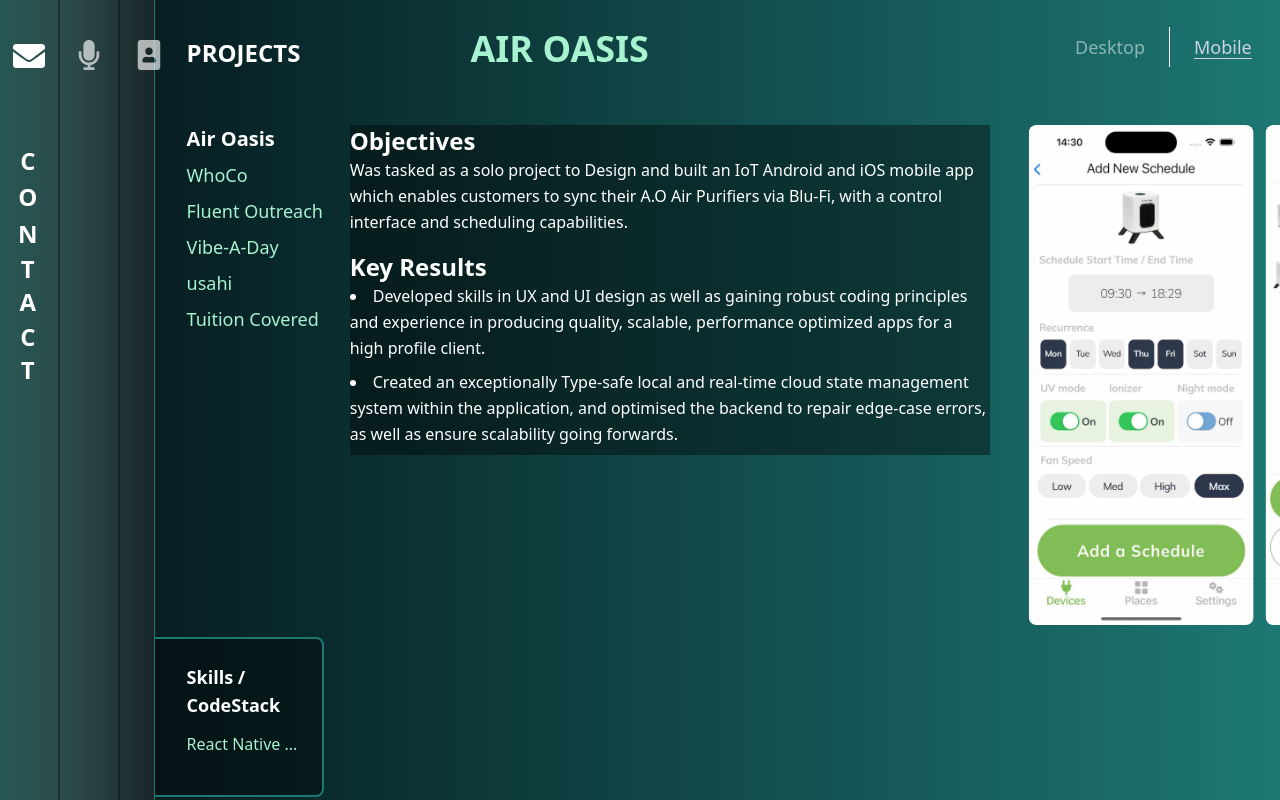
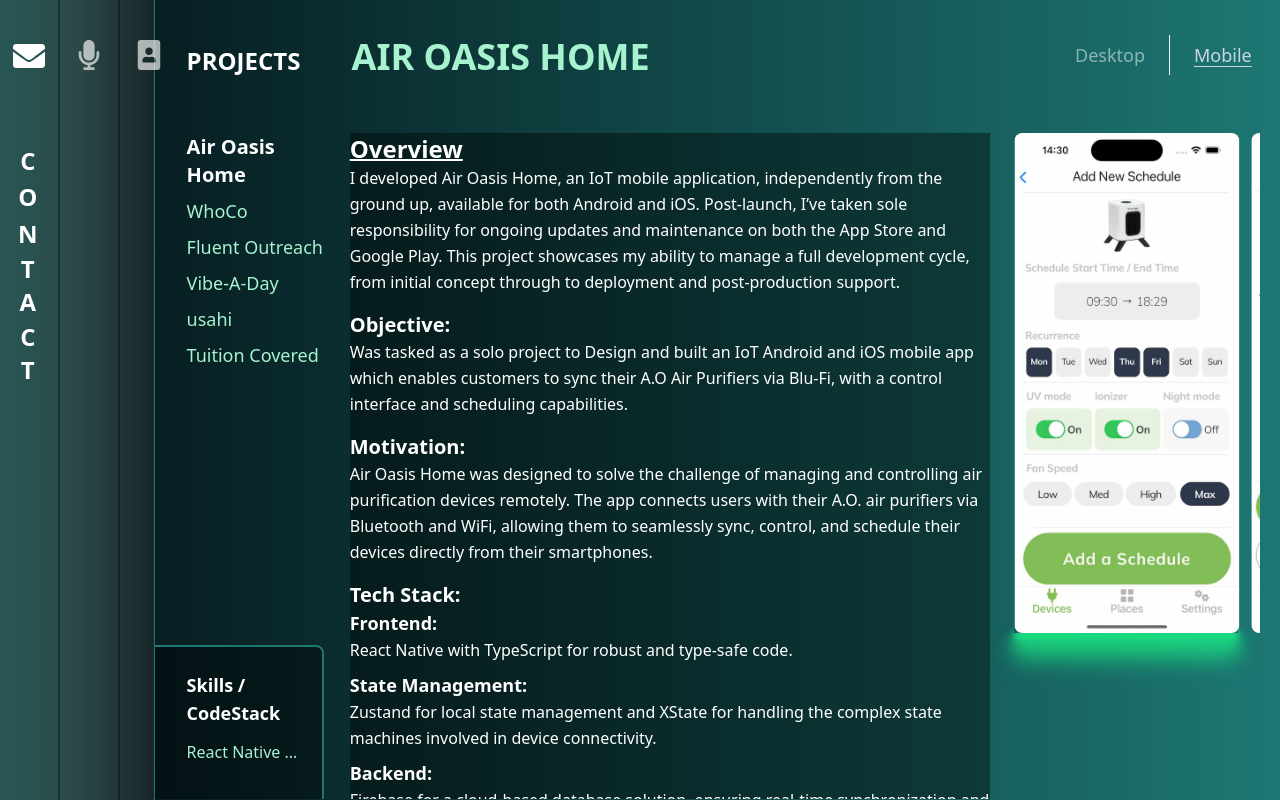
Before and after one commit to MylesPillay/Dev-Portfolio, a Next.js app: page /projects in a window 1280 px wide. Both pictures are taken after a click on the button "Mobile". Built offline with nearby package versions, Linux system fonts and the light colour scheme.

Commit message:
prompt added

```diff
--- a/src/app/components/projects/MobileAppProjectImages.tsx
+++ b/src/app/components/projects/MobileAppProjectImages.tsx
@@ -1,4 +1,5 @@
-import React from "react";
+"use client";
+import React, { useEffect, useState } from "react";
 import Image from "next/image";
 
 interface MobileImageContainerProps {
@@ -24,7 +25,7 @@ const MobileImageContainer: React.FC<MobileImageContainerProps> = ({
 				{images.map((image, index) => (
 					<div
 						key={index}
-						className='w-[50%]  h-1/2 flex-shrink-0 pr-3  flex-grow-0 '>
+						className={`w-[50%]  h-1/2 flex-shrink-0 pr-3 flex-grow-0 				 `}>
 						<Image
 							src={image}
 							className='rounded-lg'
--- a/src/app/components/projects/ProjectHeader.tsx
+++ b/src/app/components/projects/ProjectHeader.tsx
@@ -1,13 +1,8 @@
 import React from "react";
+import { Project } from "./ProjectsObject";
 
 interface ProjectsHeaderProps {
-	selectedProject: {
-		name: string;
-		images: {
-			web: string[];
-			mobile: string[];
-		};
-	};
+	selectedProject: Project;
 	viewMode: "web" | "mobile";
 	setViewMode: (mode: "web" | "mobile") => void;
 }
@@ -18,12 +13,15 @@ const ProjectsHeader: React.FC<ProjectsHeaderProps> = ({
 	setViewMode
 }) => {
 	return (
-		<div className='flex flex-row justify-between w-full mb-2 pl-8'>
+		<div className='flex flex-row justify-between w-full my-2 pl-8'>
 			<h1 className='text-2xl font-bold text-left text-white justify-start align-text-bottom w-[15%] h-full mt-3'>
 				PROJECTS
 			</h1>
-			<h1 className='text-4xl font-bold  w-[37vw] max-w-[50vw] justify-center text-emerald-200 mt-1'>
+			<h1 className='text-4xl font-bold  w-full max-w-[80vw] ml-[4vw] text-emerald-200 mt-1'>
 				{selectedProject.name.toUpperCase()}
+				{/* <span className='text-2xl ml-4 text-white'>
+					{selectedProject.tagline}
+				</span> */}
 			</h1>
 			<div className='flex flex-row justify-center items-center space-x-4'>
 				<button
--- a/src/app/components/projects/ProjectSkills.tsx
+++ b/src/app/components/projects/ProjectSkills.tsx
@@ -19,9 +19,6 @@ const ProjectSkillsComponent: React.FC<ProjectDetailsProps> = ({
 			style={{
 				backgroundColor: isHovered ? "#071E22" : "",
 				borderColor: "#1D7874"
-				// width: isHovered
-				// 	? `${selectedProject.skills.length * 7}rem`
-				// 	: "auto"
 			}}
 			onMouseEnter={() => setIsHovered(true)}
 			onMouseLeave={() => setIsHovered(false)}>
--- a/src/app/components/projects/ProjectTextContent.tsx
+++ b/src/app/components/projects/ProjectTextContent.tsx
@@ -1,12 +1,8 @@
 import React from "react";
+import { Project } from "./ProjectsObject";
 
 interface ProjectTextContentProps {
-	selectedProject: {
-		details: {
-			objective: string;
-			keyResults: string[];
-		};
-	};
+	selectedProject: Project;
 	isImageContainerHovered: boolean;
 }
 
@@ -18,31 +14,72 @@ const ProjectTextContent: React.FC<ProjectTextContentProps> = ({
 		<div
 			className={`absolute flex flex-col left-[2vw] bg-black bg-opacity-40 h-auto max-w-[50vw] ${
 				!isImageContainerHovered ? "w-[50vw] " : "w-[33vw] "
-			}`}
-			// style={{
-			// 	transform: isImageContainerHovered
-			// 		? "translateX(20%)"
-			// 		: "translateX(20%)",
-			// 	transition: "transform 500ms ease-in-out",
-
-			// }}>
-		>
-			<h2 className='text-2xl w-full  font-semibold text-white'>
-				Objectives
+			}`}>
+			<h2 className='text-2xl w-full font-semibold text-white underline underline-offset-1'>
+				Overview
 			</h2>
-			<p className='text-md font-normal text-white mb-4 w-full  '>
+			<p className='text-md font-normal text-white mb-4 w-full'>
+				{selectedProject.details.overview}
+			</p>
+			<h3 className='text-xl font-semibold text-white w-full'>
+				Objective:
+			</h3>
+			<p className='text-md font-normal text-white mb-4 w-full'>
 				{selectedProject.details.objective}
 			</p>
-			<h2 className='text-2xl font-semibold text-white w-full '>
-				Key Results
-			</h2>
-			<ul className='list-disc list-inside text-white w-full  '>
-				{selectedProject.details.keyResults.map((result, index) => (
-					<li key={index} className='text-md font-normal mb-2'>
-						{result}
-					</li>
-				))}
-			</ul>
+			<h3 className='text-xl font-semibold text-white w-full'>
+				Motivation:
+			</h3>
+			<p className='text-md font-normal text-white mb-4 w-full'>
+				{selectedProject.details.motivation}
+			</p>
+			<h3 className='text-xl font-semibold text-white w-full'>
+				Tech Stack:
+			</h3>
+			<h4 className='text-lg font-semibold text-white w-full'>
+				Frontend:
+			</h4>
+			<p className='text-md font-normal text-white mb-2 w-full'>
+				{selectedProject.details.techStack?.frontend}
+			</p>
+			<h4 className='text-lg font-semibold text-white w-full'>
+				State Management:
+			</h4>
+			<p className='text-md font-normal text-white mb-2 w-full'>
+				{selectedProject.details.techStack?.stateManagement}
+			</p>
+			<h4 className='text-lg font-semibold text-white w-full'>
+				Backend:
+			</h4>
+			<p className='text-md font-normal text-white mb-4 w-full'>
+				{selectedProject.details.techStack?.backend}
+			</p>
+			<h3 className='text-xl font-semibold text-white w-full'>
+				Key Features:
+			</h3>
+			{selectedProject.details.keyFeatures?.map((feature, index) => (
+				<div key={index}>
+					<h4 className='text-lg font-semibold text-white w-full'>
+						{feature.title}
+					</h4>
+					<p className='text-md font-normal text-white mb-2 w-full'>
+						{feature.text}
+					</p>
+				</div>
+			))}
+			<h3 className='text-xl font-semibold text-white w-full'>
+				Outcomes:
+			</h3>
+			{selectedProject.details.outcomes?.map((outcome, index) => (
+				<div key={index}>
+					<h4 className='text-lg font-semibold text-white w-full'>
+						{outcome.title}
+					</h4>
+					<p className='text-md font-normal text-white mb-2 w-full'>
+						{outcome.text}
+					</p>
+				</div>
+			))}
 		</div>
 	);
 };
--- a/src/app/components/projects/ProjectsObject.ts
+++ b/src/app/components/projects/ProjectsObject.ts
@@ -1,4 +1,4 @@
-interface Project {
+export interface Project {
 	name: string;
 	tagline: string;
 	images: {
@@ -6,8 +6,23 @@ interface Project {
 		mobile: string[];
 	};
 	details: {
+		overview: string;
 		objective: string;
-		keyResults: string[];
+		motivation?: string;
+		techStack?: {
+			frontend: string;
+			stateManagement: string;
+			backend: string;
+		};
+		keyFeatures?: {
+			title: string;
+			text: string;
+		}[];
+		keyResults?: string[];
+		outcomes?: {
+			title: string;
+			text: string;
+		}[];
 	};
 	url?: string;
 	skills: string[];
@@ -15,8 +30,8 @@ interface Project {
 
 const projects: Project[] = [
 	{
-		name: "Air Oasis",
-		tagline: "Loving the Air Your Breath",
+		name: "Air Oasis Home",
+		tagline: "- IoT Mobile Application",
 		images: {
 			web: [],
 			mobile: [
@@ -30,13 +45,50 @@ const projects: Project[] = [
 			]
 		},
 		details: {
+			overview:
+				"I developed Air Oasis Home, an IoT mobile application, independently from the ground up, available for both Android and iOS. Post-launch, I’ve taken sole responsibility for ongoing updates and maintenance on both the App Store and Google Play. This project showcases my ability to manage a full development cycle, from initial concept through to deployment and post-production support.",
 			objective:
 				"Was tasked as a solo project to Design and built an IoT Android and iOS mobile app which enables customers to sync their A.O Air Purifiers via Blu-Fi, with a control interface and scheduling capabilities.",
-			keyResults: [
-				"Developed skills in UX and UI design as well as gaining robust coding principles and experience in producing quality, scalable, performance optimized apps for a high profile client.",
-				"Created an exceptionally Type-safe local and real-time cloud state management system within the application, and optimised the backend to repair edge-case errors, as well as ensure scalability going forwards."
+			motivation:
+				"Air Oasis Home was designed to solve the challenge of managing and controlling air purification devices remotely. The app connects users with their A.O. air purifiers via Bluetooth and WiFi, allowing them to seamlessly sync, control, and schedule their devices directly from their smartphones.",
+			techStack: {
+				frontend:
+					"React Native with TypeScript for robust and type-safe code.",
+				stateManagement:
+					"Zustand for local state management and XState for handling the complex state machines involved in device connectivity.",
+				backend:
+					"Firebase for a cloud-based database solution, ensuring real-time synchronization and reliable data storage."
+			},
+			keyFeatures: [
+				{
+					title: "Bluetooth & WiFi Integration",
+					text: "Utilized ESP-32 chip provisioning to enable device syncing over Bluetooth, with WiFi facilitating further backend communication."
+				},
+				{
+					title: "Real-time Feedback",
+					text: "Ensured real-time device status updates using a synchronised local state infrastructure, enhancing user experience with immediate feedback."
+				},
+				{
+					title: "UX/UI Design",
+					text: "Focused on creating an intuitive user interface, balancing aesthetics with functionality to provide users with a seamless and visually appealing experience."
+				}
+			],
+			outcomes: [
+				{
+					title: "User Experience",
+					text: "Delivered a user-friendly app that allows users to manage their air purifiers with ease, providing real-time device status, scheduling, and control options."
+				},
+				{
+					title: "Scalability & Maintenance",
+					text: "Optimized the backend to handle edge cases and ensure the app remains scalable as the user base grows. My ongoing maintenance ensures the app continues to perform reliably."
+				},
+				{
+					title: "Professional Growth",
+					text: "Gained extensive experience in UX / UI design, state management, and backend development, solidifying my expertise in building high - quality, scalable mobile applications."
+				}
 			]
 		},
+
 		skills: [
 			"React Native",
 			"Typescript",
@@ -70,6 +122,7 @@ const projects: Project[] = [
 		},
 		url: "https://web.archive.org/web/20230216050654/https://whoco.com/",
 		details: {
+			overview: "",
 			objective:
 				"Was tasked as a solo project to Design and built an IoT Android and iOS mobile app which enables customers to sync their A.O Air Purifiers via Blu-Fi, with a control interface and scheduling capabilities.",
 			keyResults: [
@@ -105,6 +158,7 @@ const projects: Project[] = [
 		},
 		url: "",
 		details: {
+			overview: "",
 			objective:
 				"Was tasked as a solo project to Design and built an IoT Android and iOS mobile app which enables customers to sync their A.O Air Purifiers via Blu-Fi, with a control interface and scheduling capabilities.",
 			keyResults: [
@@ -144,6 +198,7 @@ const projects: Project[] = [
 		},
 		url: "",
 		details: {
+			overview: "",
 			objective:
 				"Was tasked as a solo project to Design and built an IoT Android and iOS mobile app which enables customers to sync their A.O Air Purifiers via Blu-Fi, with a control interface and scheduling capabilities.",
 			keyResults: [
@@ -172,6 +227,7 @@ const projects: Project[] = [
 		},
 		url: "https://usahomeimprovement.com/",
 		details: {
+			overview: "",
 			objective:
 				"Was tasked as a solo project to Design and built an IoT Android and iOS mobile app which enables customers to sync their A.O Air Purifiers via Blu-Fi, with a control interface and scheduling capabilities.",
 			keyResults: [
@@ -215,6 +271,7 @@ const projects: Project[] = [
 		},
 		url: "https://tuitioncovered.com/",
 		details: {
+			overview: "",
 			objective:
 				"Was tasked as a solo project to Design and built an IoT Android and iOS mobile app which enables customers to sync their A.O Air Purifiers via Blu-Fi, with a control interface and scheduling capabilities.",
 			keyResults: [
--- a/src/app/globals.css
+++ b/src/app/globals.css
@@ -49,24 +49,47 @@ nav {
 	font-size: 1.2em;
 	font-weight: bold;
 }
-
-.shadow-neon {
-	box-shadow: 0 0 5px rgb(29, 234, 132), 0 0 10px rgb(29, 234, 132),
-		0 0 10px rgb(29, 234, 132), 0 0 15px rgb(29, 234, 132);
-	animation: neon-glow 1.5s ease-in-out infinite alternate;
+.shadow-neon-bottom {
+	box-shadow: 0 5px 0 rgb(29, 234, 132), 0 5px 0 rgb(29, 234, 132),
+		0 5px 0 rgb(29, 234, 132), 0 5px 0 rgb(29, 234, 132);
+	animation: neon-glow-bottom 1.5s ease-in-out infinite alternate;
 }
 
-@keyframes neon-glow {
+@keyframes neon-glow-bottom {
 	from {
-		box-shadow: 0 0 5px rgb(29, 234, 132), 0 0 10px rgb(29, 234, 132),
-			0 0 15px rgb(29, 234, 132), 0 0 20px rgb(29, 234, 132);
+		box-shadow: 0 5px 0 rgb(29, 234, 132), 0 5px 0 rgb(29, 234, 132),
+			0 0 0 10px rgb(29, 234, 132), 0 0 0 10px rgb(29, 234, 132);
 	}
 	to {
-		box-shadow: 0 0 10px rgb(29, 234, 132), 0 0 20px rgb(29, 234, 132),
-			0 0 10px rgb(29, 234, 132), 0 0 40px rgb(29, 234, 132);
+		box-shadow: 0 5px 0 rgb(29, 234, 132), 0 5px 0 rgb(29, 234, 132),
+			0 5px 0 rgb(29, 234, 132), 0 5px 0 rgb(29, 234, 132);
 	}
 }
 
+@keyframes neon-glow-bottom {
+	from {
+		box-shadow: 0 5px 5px rgb(29, 234, 132), 0 10px 10px rgb(29, 234, 132),
+			0 15px 15px rgb(29, 234, 132), 0 20px 20px rgb(29, 234, 132);
+	}
+	to {
+		box-shadow: 0 10px 10px rgb(29, 234, 132), 0 20px 20px rgb(29, 234, 132),
+			0 30px 30px rgb(29, 234, 132), 0 40px 40px rgb(29, 234, 132);
+	}
+}
+@keyframes neon-glow-right {
+	from {
+		box-shadow: 0 0 0 rgb(29, 234, 132), 5px 0 0 rgb(29, 234, 132),
+			10px 0 0 rgb(29, 234, 132), 10px 0 0 rgb(29, 234, 132);
+	}
+	to {
+		box-shadow: 0 0 0 rgb(29, 234, 132), 5px 0 0 rgb(29, 234, 132),
+			5px 0 0 rgb(29, 234, 132), 5px 0 0 rgb(29, 234, 132);
+	}
+}
+
+.shadow-neon-right {
+	animation: neon-glow-right 1s ease-in-out infinite alternate;
+}
 .shadow-neon-left {
 	box-shadow: -5px 0 0px rgb(29, 234, 132), -10px 0 0px rgb(29, 234, 132),
 		-15px 0 5px rgb(29, 234, 132);
--- a/src/app/projects/page.tsx
+++ b/src/app/projects/page.tsx
@@ -1,5 +1,5 @@
 "use client";
-import React, { useState } from "react";
+import React, { useEffect, useState } from "react";
 import projects from "../components/projects/ProjectsObject";
 import ProjectList from "../components/projects/ProjectList";
 import ProjectImages from "../components/projects/WebsiteProjectImages";
@@ -27,6 +27,22 @@ const ProjectsDisplay = (): JSX.Element => {
 		setCurrentImageIndex(0);
 	};
 
+	const [showHoverCursor, setShowHoverCursor] = useState<boolean | null>(
+		null
+	);
+
+	useEffect(() => {
+		if (!isImageContainerHovered && showHoverCursor === null) {
+			const timer = setTimeout(() => {
+				setShowHoverCursor(true);
+			}, 8000);
+			return () => clearTimeout(timer);
+		}
+		if (isImageContainerHovered) {
+			setShowHoverCursor(false);
+		}
+	}, [isImageContainerHovered, showHoverCursor]);
+
 	return (
 		<div
 			className='bg-projects-gradient overflow-hidden h-full w-full  m-none  pr-8  p-0 pt-6'
@@ -46,13 +62,78 @@ const ProjectsDisplay = (): JSX.Element => {
 				</div>
 
 				<div
-					className={`relative flex justify-evenly mx-auto w-[74.5vw] max-w-[74.5vw] min-h-[85vh] pt-[6vh] `}>
+					className={`relative flex justify-evenly mx-auto h-auto overflow-y-scroll  w-[74.5vw] max-w-[74.5vw] min-h-[85vh] pt-[6vh] `}>
 					<ProjectTextContent
 						selectedProject={selectedProject}
 						isImageContainerHovered={isImageContainerHovered}
 					/>
+					<div
+						className='min-h-[90vh] max-h-[90vh] h-[50vh] max-w-[37vw] sticky top-0 right-0'
+						style={{
+							transform: isImageContainerHovered
+								? "translateX(51%)"
+								: "translateX(97%)",
+							transition: "transform 0.5s ease-in-out"
+						}}
+						onMouseEnter={() => setIsImageContainerHovered(true)}
+						onMouseLeave={() => setIsImageContainerHovered(false)}>
+						{selectedProjectIndex === 0 ||
+						selectedProjectIndex === 3 ? (
+							<div className='w-full h-full min-h-[100%] items-end'>
+								<MobileImageContainer
+									hovered={isImageContainerHovered}
+									images={selectedProject.images.mobile}
+									currentImageIndex={currentImageIndex}
+								/>
 
-					<div
+								<div className=' w-[100%] justify-center items-center'>
+									{showHoverCursor ? (
+										<div
+											className={`flex flex-grow justify-center align-start h-2 w-[17.5vw] items-center mb-[10vh]  -mt-2 shadow-neon-bottom`}></div>
+									) : (
+										<ProjectImagePagination
+											hovered={isImageContainerHovered}
+											currentImageIndex={
+												currentImageIndex
+											}
+											totalImages={
+												selectedProject.images.mobile
+													.length
+											}
+											onPageChange={(index) =>
+												setCurrentImageIndex(index)
+											}
+											onPrevImage={() =>
+												setCurrentImageIndex(
+													(prevIndex) => prevIndex - 1
+												)
+											}
+											onNextImage={() =>
+												setCurrentImageIndex(
+													(prevIndex) => prevIndex + 1
+												)
+											}
+										/>
+									)}
+								</div>
+							</div>
+						) : (
+							<div className='rounded-lg w-auto mx-auto justify-end max-h-[63vh] max-w-[58vw]'>
+								<div className='w-auto rounded-lg justify-end mx-auto overflow-scroll max-h-[55vh] max-w-[58vw]'>
+									<div className='relative h-auto w-full mx-auto justify-center align-middle items-center'>
+										<ProjectImages
+											selectedProject={selectedProject}
+											viewMode={viewMode}
+											currentImageIndex={
+												currentImageIndex
+											}
+										/>
+									</div>
+								</div>
+							</div>
+						)}
+					</div>
+					{/* <div
 						className=' min-h-[90vh] max-h-[90vh] h-[50vh] max-w-[37vw] relative '
 						style={{
 							transform: isImageContainerHovered
@@ -111,7 +192,7 @@ const ProjectsDisplay = (): JSX.Element => {
 								</div>
 							</div>
 						)}
-					</div>
+					</div> */}
 				</div>
 
 				{/* <div className=' rounded-lg w-auto mx-auto justify-end max-h-[63vh] max-w-[58vw] '>
```
Also changed, not shown: public/images/svgs/mouse.svg (added).
